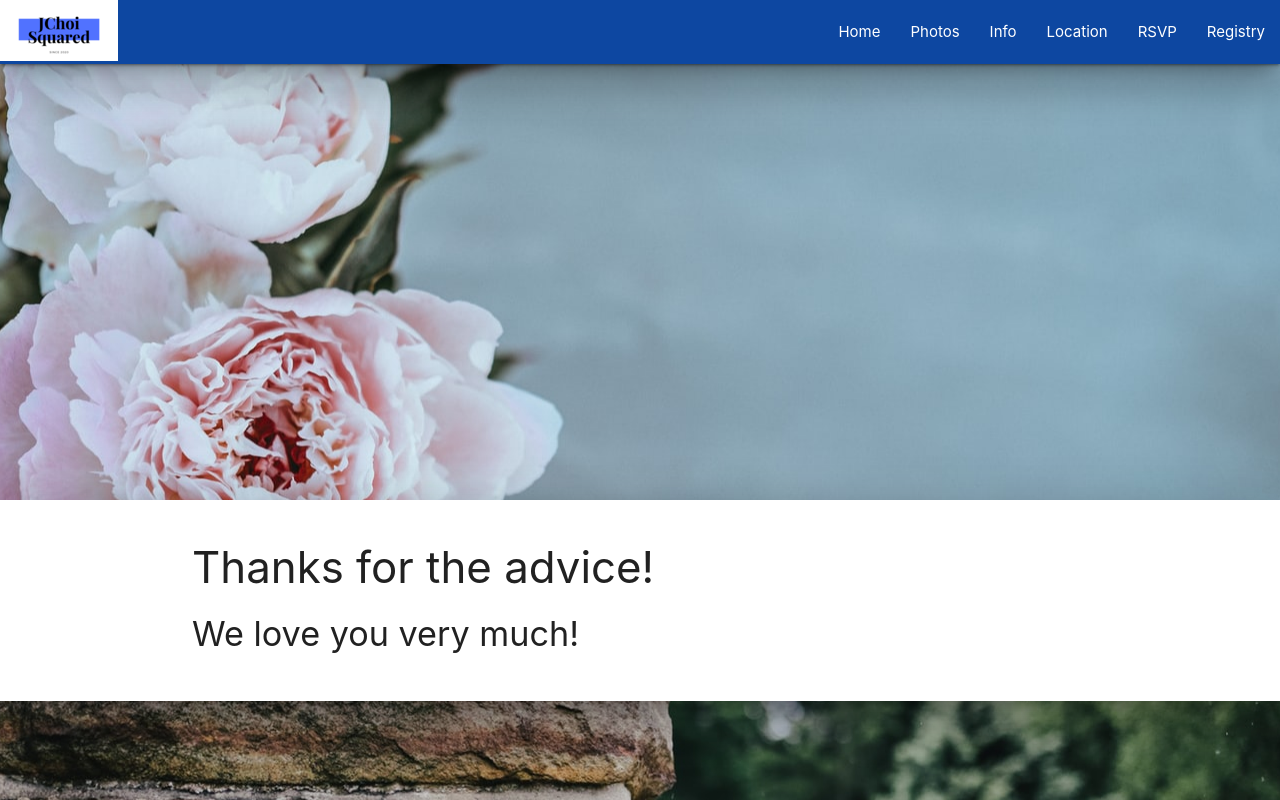
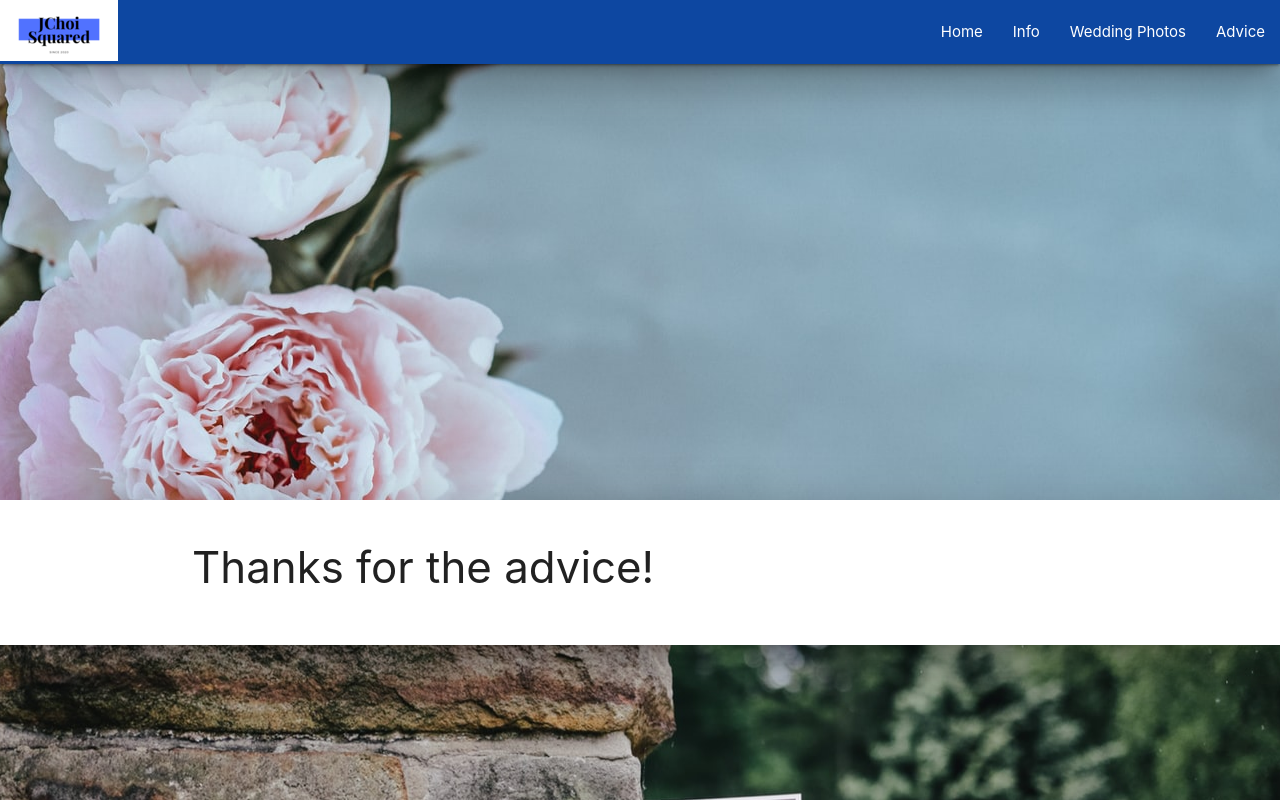
Before and after one commit to Jonathan-J-Choi/wedding, a plain HTML site: page thanks.html in a window 1280 px wide. Shown: the top 800 px of the page. Drawn offline with nearby package versions, Linux system fonts and the light colour scheme.

Commit message:
navbar change on thank you page

```diff
--- a/thanks.html
+++ b/thanks.html
@@ -25,23 +25,19 @@
         <i class="material-icons">menu</i>
       </a>
       <ul id="nav-mobile" class="right hide-on-med-and-down">
-        <li><a href="#top">Home</a></li>
-        <li><a href="#photos">Photos</a></li>
+        <li><a href="#home">Home</a></li>
         <li><a href="#info">Info</a></li>
-        <li><a href="#location">Location</a></li>
-        <li><a href="#rsvp">RSVP</a></li>
-        <li><a href="#registry">Registry</a></li>
+        <li><a href="#w_photos">Wedding Photos</a></li>
+        <li><a href="#advice">Advice</a></li>
       </ul>
     </div>
   </nav>
 
   <ul class="sidenav" id="mobile-nav">
-    <li><a href="#top">Home</a></li>
-    <li><a href="#photos">Photos</a></li>
+    <li><a href="#home">Home</a></li>
     <li><a href="#info">Info</a></li>
-    <li><a href="#location">Location</a></li>
-    <li><a href="#rsvp">RSVP</a></li>
-    <li><a href="#registry">Registry</a></li>
+    <li><a href="#w_photos">Photos</a></li>
+    <li><a href="#advice">Advice</a></li>
   </ul>
 
   <!-- Thank you -->
@@ -51,7 +47,6 @@
   <div class="section white z-depth-5">
     <div class="row container">
       <h3 class="header">Thanks for the advice!</h3>
-      <h4>We love you very much!</h4>
     </div>
   </div>
 
```
